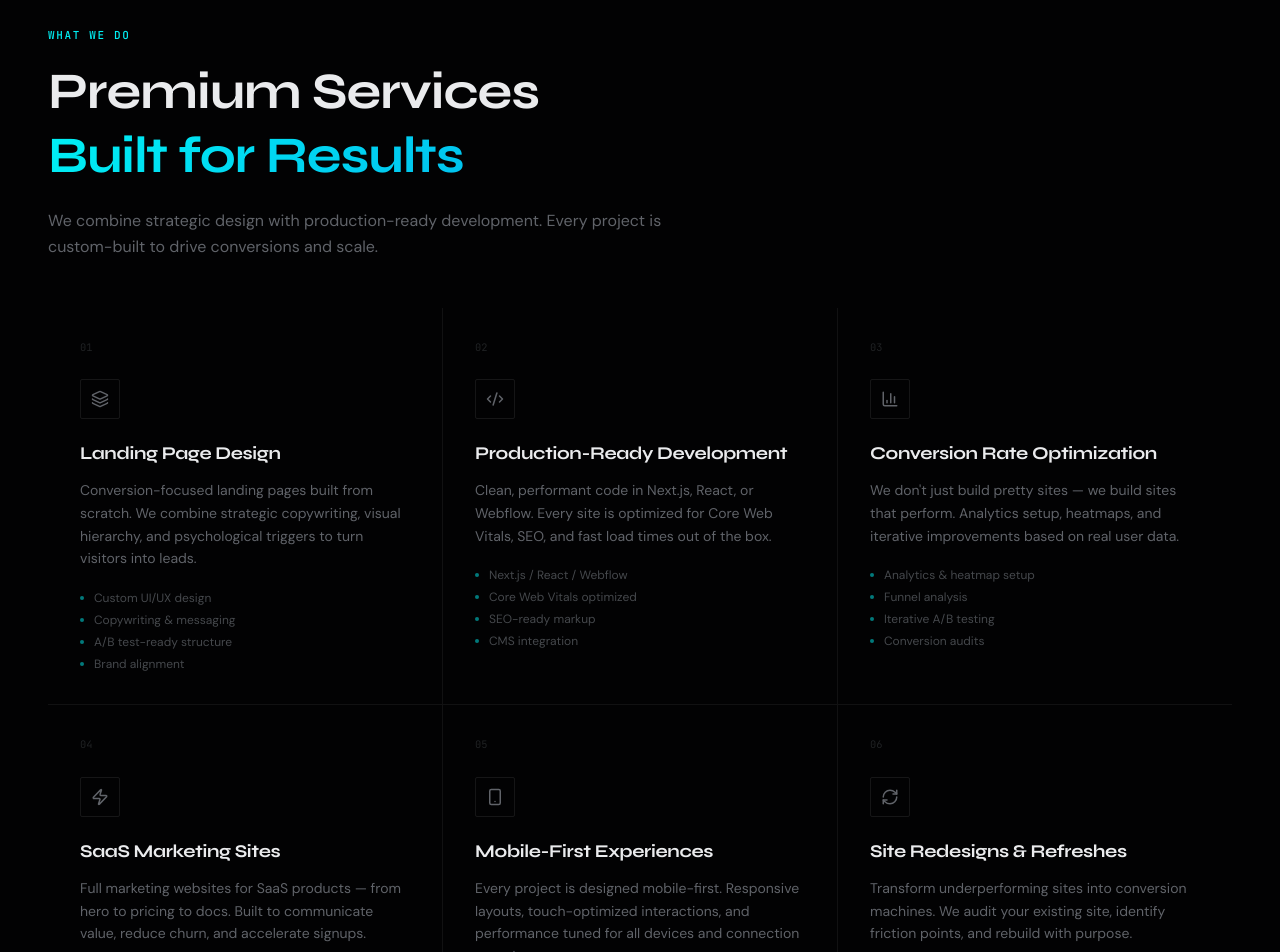
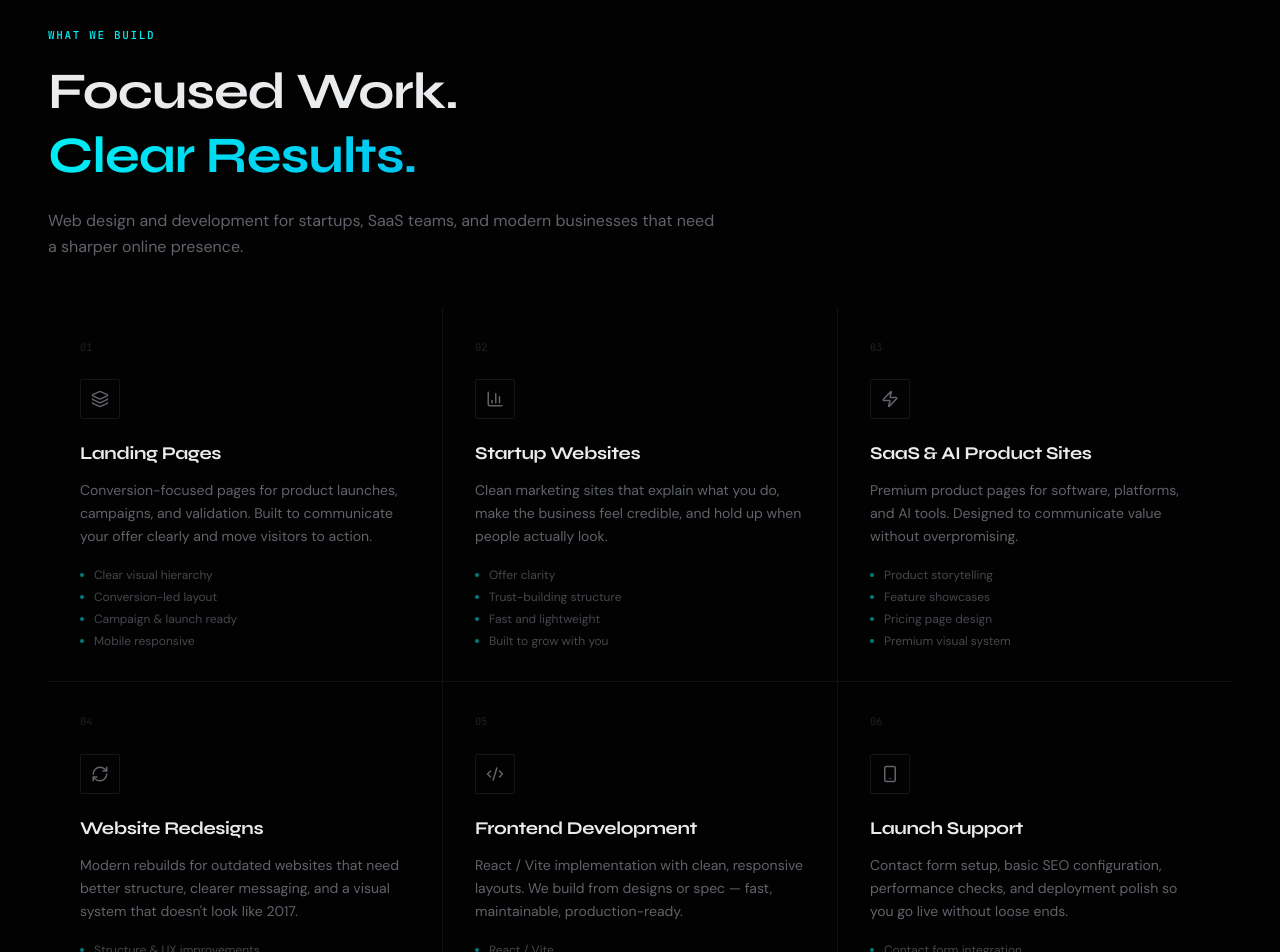
Before and after one commit to kestis1/bezino-agency, a React (Vite) app: page / in a window 1280 px wide. Shown: the part 2420-3372 px from the top of the page. Built offline with nearby package versions, Linux system fonts and the light colour scheme.

Commit message:
update services copy

```diff
--- a/components/Services.tsx
+++ b/components/Services.tsx
@@ -11,50 +11,50 @@ const services = [
   {
     icon: Layers,
     number: "01",
-    title: "Landing Page Design",
+    title: "Landing Pages",
     description:
-      "Conversion-focused landing pages built from scratch. We combine strategic copywriting, visual hierarchy, and psychological triggers to turn visitors into leads.",
-    features: ["Custom UI/UX design", "Copywriting & messaging", "A/B test-ready structure", "Brand alignment"],
+      "Conversion-focused pages for product launches, campaigns, and validation. Built to communicate your offer clearly and move visitors to action.",
+    features: ["Clear visual hierarchy", "Conversion-led layout", "Campaign & launch ready", "Mobile responsive"],
+  },
+  {
+    icon: BarChart3,
+    number: "02",
+    title: "Startup Websites",
+    description:
+      "Clean marketing sites that explain what you do, make the business feel credible, and hold up when people actually look.",
+    features: ["Offer clarity", "Trust-building structure", "Fast and lightweight", "Built to grow with you"],
+  },
+  {
+    icon: Zap,
+    number: "03",
+    title: "SaaS & AI Product Sites",
+    description:
+      "Premium product pages for software, platforms, and AI tools. Designed to communicate value without overpromising.",
+    features: ["Product storytelling", "Feature showcases", "Pricing page design", "Premium visual system"],
+  },
+  {
+    icon: RefreshCw,
+    number: "04",
+    title: "Website Redesigns",
+    description:
+      "Modern rebuilds for outdated websites that need better structure, clearer messaging, and a visual system that doesn't look like 2017.",
+    features: ["Structure & UX improvements", "Visual refresh", "Content restructuring", "Performance uplift"],
   },
   {
     icon: Code2,
-    number: "02",
-    title: "Production-Ready Development",
+    number: "05",
+    title: "Frontend Development",
     description:
-      "Clean, performant code in Next.js, React, or Webflow. Every site is optimized for Core Web Vitals, SEO, and fast load times out of the box.",
-    features: ["Next.js / React / Webflow", "Core Web Vitals optimized", "SEO-ready markup", "CMS integration"],
-  },
-  {
-    icon: BarChart3,
-    number: "03",
-    title: "Conversion Rate Optimization",
-    description:
-      "We don't just build pretty sites — we build sites that perform. Analytics setup, heatmaps, and iterative improvements based on real user data.",
-    features: ["Analytics & heatmap setup", "Funnel analysis", "Iterative A/B testing", "Conversion audits"],
-  },
-  {
-    icon: Zap,
-    number: "04",
-    title: "SaaS Marketing Sites",
-    description:
-      "Full marketing websites for SaaS products — from hero to pricing to docs. Built to communicate value, reduce churn, and accelerate signups.",
-    features: ["Product storytelling", "Pricing page design", "Onboarding flows", "Feature showcases"],
+      "React / Vite implementation with clean, responsive layouts. We build from designs or spec — fast, maintainable, production-ready.",
+    features: ["React / Vite", "Responsive layouts", "Clean, readable code", "Cross-browser tested"],
   },
   {
     icon: Smartphone,
-    number: "05",
-    title: "Mobile-First Experiences",
+    number: "06",
+    title: "Launch Support",
     description:
-      "Every project is designed mobile-first. Responsive layouts, touch-optimized interactions, and performance tuned for all devices and connection speeds.",
-    features: ["Responsive design", "Touch interactions", "Progressive enhancement", "Cross-browser QA"],
-  },
-  {
-    icon: RefreshCw,
-    number: "06",
-    title: "Site Redesigns & Refreshes",
-    description:
-      "Transform underperforming sites into conversion machines. We audit your existing site, identify friction points, and rebuild with purpose.",
-    features: ["UX audit & analysis", "Performance benchmarking", "Phased redesign", "Migration support"],
+      "Contact form setup, basic SEO configuration, performance checks, and deployment polish so you go live without loose ends.",
+    features: ["Contact form integration", "Basic SEO setup", "Performance checks", "Deployment support"],
   },
 ];
 
@@ -74,17 +74,17 @@ export default function Services() {
       <div className="container">
         {/* Header */}
         <div className="max-w-2xl mb-12">
-          <span className="section-label block mb-4">What We Do</span>
+          <span className="section-label block mb-4">What We Build</span>
             <h2
               className="font-display font-800 text-[oklch(0.94_0.003_264)] leading-tight mb-5"
               style={{ fontSize: "clamp(2rem, 4vw, 3.25rem)" }}
             >
-              Premium Services
+              Focused Work.
               <br />
-              <span className="gradient-text">Built for Results</span>
+              <span className="gradient-text">Clear Results.</span>
             </h2>
             <p className="text-[oklch(0.50_0.010_264)] text-base leading-relaxed" style={{ fontFamily: "'DM Sans', sans-serif" }}>
-              We combine strategic design with production-ready development. Every project is custom-built to drive conversions and scale.
+              Web design and development for startups, SaaS teams, and modern businesses that need a sharper online presence.
             </p>
         </div>
 
```
